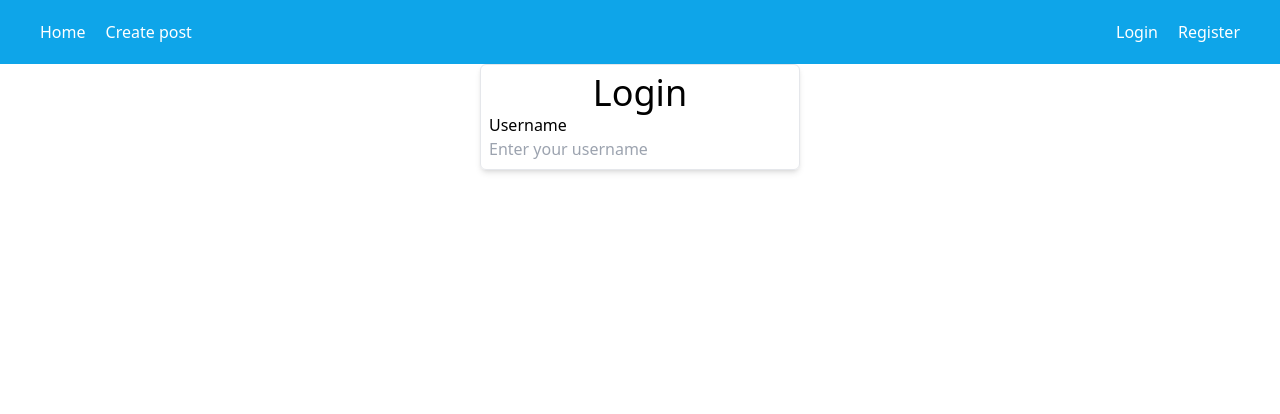
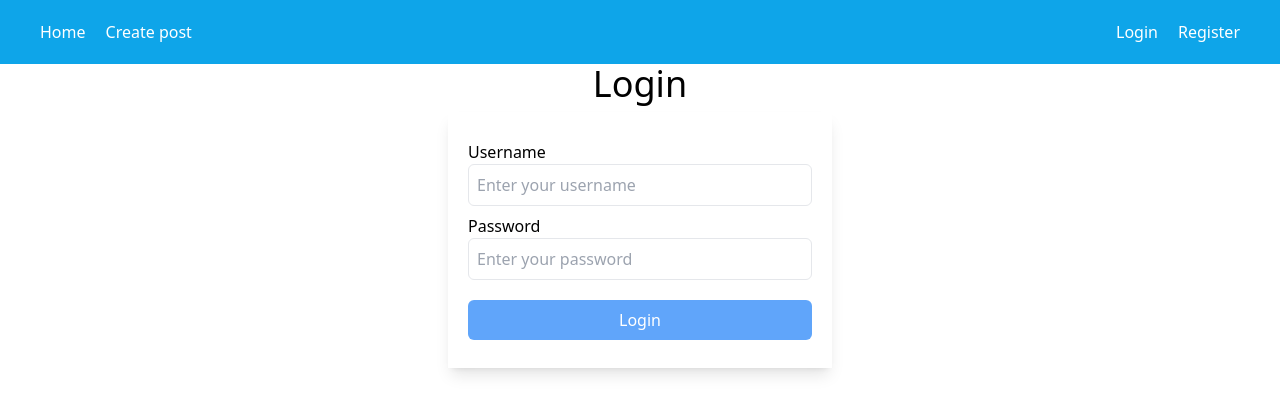
Before and after one commit to jejester/XYZ, a React (Create React App) app in the folder client/: page /login in a window 1280 px wide. Shown: the top 414 px of the page. Built offline with nearby package versions, Linux system fonts and the light colour scheme.

Commit message:
Created forms for login and register and connected it to the api

```diff
--- a/client/src/pages/Login.jsx
+++ b/client/src/pages/Login.jsx
@@ -5,14 +5,38 @@ import axios from 'axios';
 import { useNavigate } from 'react-router-dom';
 
 function Login() {
+
+  const initialValues = {
+    username: '',
+    password: '',
+  };
+
+  const validationSchema = Yup.object().shape({
+    username: Yup.string().min(3).max(15).required('Username is required'),
+    password: Yup.string().min(8).max(20).required('Password is required'),
+  })
+
+  const onSubmit = (data) => {
+    axios.post('http://localhost:5000/auth/login', data).then((response) => {
+      console.log(response.data);
+    }).catch((error) => {
+      console.log(error);
+    })
+  }
+
   return (
     <div>
-        <div className='flex flex-col items-center justify-center p-2 w-80 border mx-auto rounded-md shadow-md'>
+        <div className='flex flex-col items-center justify-center mx-auto'>
             <h1 className='text-4xl'>Login</h1>
-            <Formik>
-                <Form>
-                    <label className='' htmlFor="username">Username</label>
-                    <Field className='w-full' name="username" type="text" placeholder="Enter your username"></Field>
+            <Formik initialValues={initialValues} onSubmit={onSubmit} validationSchema={validationSchema}>
+                <Form className='flex flex-col items-center justify-center w-96 mx-auto shadow-lg m-2 p-5'>
+                    <label className='text-start w-full mt-2' htmlFor="username">Username</label>
+                    <Field className='text-start w-full border rounded-md p-2' id='createPostInput' name='username' placeholder='Enter your username' />
+                    <ErrorMessage name='username' component='span' className='text-red-500 w-full text-start text-sm'/>
+                    <label className='text-start w-full mt-2' htmlFor="password">Password</label>
+                    <Field type='password' className='text-start w-full border rounded-md p-2' id='createPostInput' name='password' placeholder='Enter your password' />
+                    <ErrorMessage name='password' component='span' className='text-red-500 w-full text-start text-sm'/>
+                    <button className='w-full bg-blue-400 text-white mt-5 my-2 p-2 rounded-md' type="submit">Login</button>
                 </Form>
             </Formik>
         </div>
--- a/client/src/pages/Post.jsx
+++ b/client/src/pages/Post.jsx
@@ -1,7 +1,6 @@
 import React, { useEffect, useState } from 'react'
 import { useParams } from 'react-router-dom';
 import axios from 'axios';
-import { date } from 'yup';
 
 function Post() {
 
--- a/client/src/pages/Register.jsx
+++ b/client/src/pages/Register.jsx
@@ -1,8 +1,46 @@
-import React from 'react'
+import React from 'react';
+import { Formik, Form, Field, ErrorMessage } from 'formik';
+import * as Yup from 'yup';
+import axios from 'axios';
 
 function Register() {
+
+  const initialValues = {
+    username: '',
+    password: '',
+  };
+
+  const validationSchema = Yup.object().shape({
+    username: Yup.string().min(3).max(15).required('Username is required'),
+    password: Yup.string().min(8).max(20).required('Password is required'),
+  })
+
+  const onSubmit = (data) => {
+    axios.post('http://localhost:5000/auth/create', data).then(() => {
+      console.log('Successfully registered');
+    }).catch((error) => {
+      console.log(error);
+      console.log(data);
+
+    })
+  }
+
   return (
-    <div>Register</div>
+    <div>
+      <div className="card">
+        <Formik initialValues={initialValues} onSubmit={onSubmit} validationSchema={validationSchema}>
+            <Form className='flex flex-col items-center justify-center w-96 mx-auto shadow-lg m-2 p-5'>
+                <label className='text-start w-full mt-2' htmlFor="username">Username</label>
+                <Field className='text-start w-full border rounded-md p-2' id='createPostInput' name='username' placeholder='Enter your username' />
+                <ErrorMessage name='username' component='span' className='text-red-500 w-full text-start text-sm'/>
+                <label className='text-start w-full mt-2' htmlFor="password">Password</label>
+                <Field type='password' className='text-start w-full border rounded-md p-2' id='createPostInput' name='password' placeholder='Enter your password' />
+                <ErrorMessage name='password' component='span' className='text-red-500 w-full text-start text-sm'/>
+                <button className='w-full bg-blue-400 text-white mt-5 my-2 p-2 rounded-md' type="submit">Register</button>
+            </Form>
+        </Formik>
+      </div>
+    </div>
   )
 }
 
```
